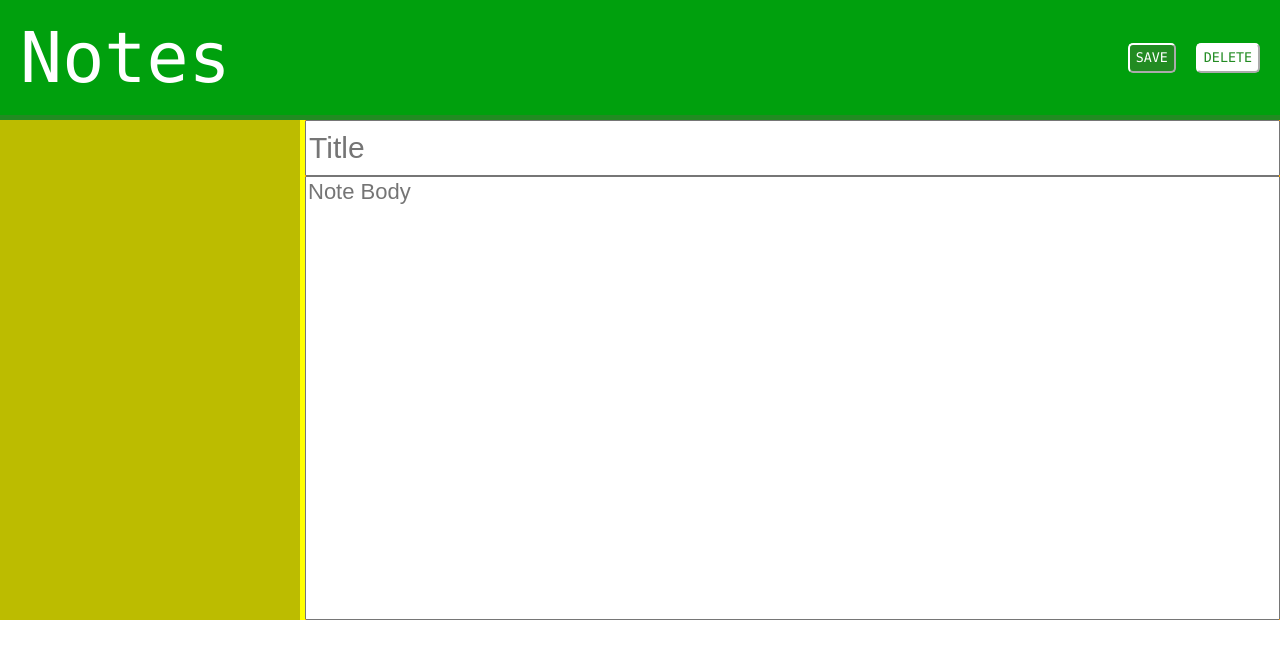
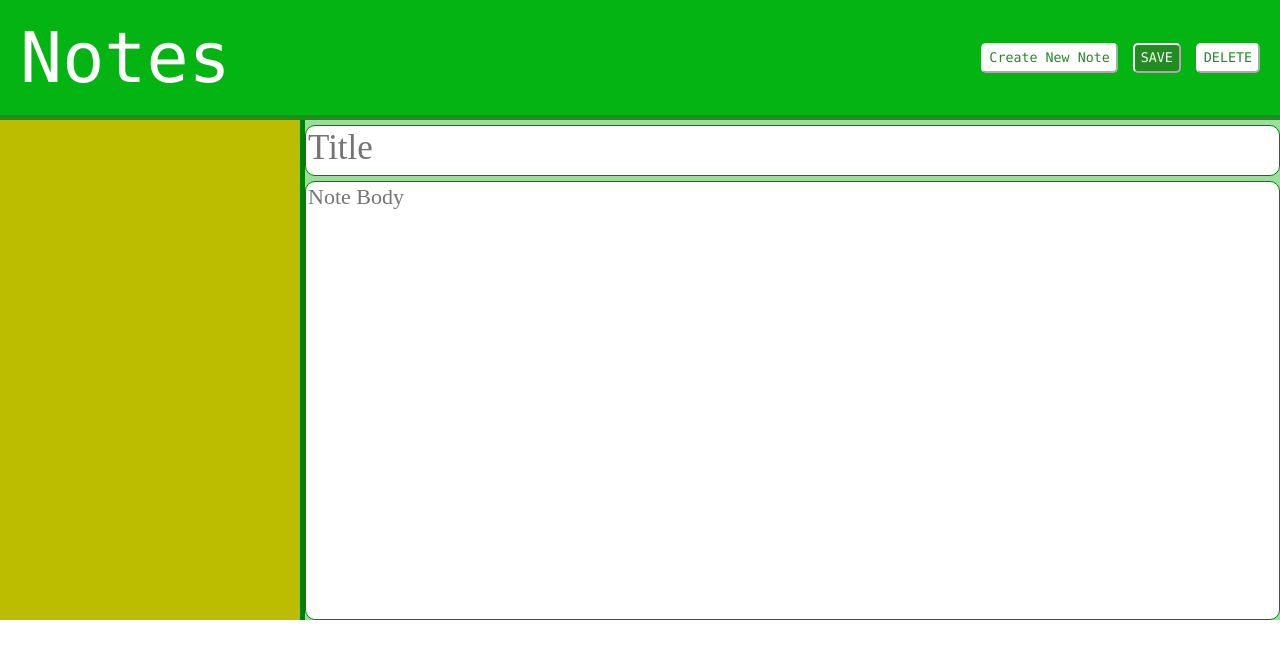
Before and after one commit to SyedAsghar2/Notes-app-project, a Node project: template views/index.ejs in a window 1280 px wide. Shown: the top 659 px of the page. Run offline with Node 20 templates, Linux system fonts and the light colour scheme; the template is opened without the code that fills it, so the values that code supplies are empty; some libraries are stand-ins or nearby versions.

Commit message:
Created saved notes buttons and create new notes

```diff
--- a/public/css/style.css
+++ b/public/css/style.css
@@ -5,7 +5,7 @@ body {
 }
 
 .header-container {
-    background-color: rgb(0, 160, 13);
+    background-color: rgb(3, 180, 18);
     height: 120px;
     right: 0px;
     left: 0px;
@@ -15,7 +15,7 @@ body {
     border-color: forestgreen;
     display: flex;
     align-items: center;
-    gap: 20px
+    gap: 15px
 }
 
 .header-container .title {
@@ -25,8 +25,20 @@ body {
     margin-left: 20px;
 }
 
+.header-container .new-note-link{
+    margin-left:auto
+}
+
+.header-container .new-note{
+    color: forestgreen;
+    background-color: white;
+    height: 30px;
+    border-color: white;
+    border-radius: 5px;
+    font-family: 'Consolas'
+}
+
 .header-container .save-note {
-    margin-left: auto;
     background-color: forestgreen;
     color: white;
     height: 30px;;
@@ -50,7 +62,7 @@ body {
     font-family: 'Consolas';
 }
 
-.header-container .delete-note:hover {
+.header-container .delete-note:hover, .new-note:hover {
     cursor: pointer;
     background-color: rgb(199, 199, 199);
 }
@@ -66,35 +78,83 @@ body {
     height: 500px;
     right: 0px;
     width: 300px;
+    display: flex;
+    flex-direction: column;
+    gap: 5px;
 }
+
+.saved-notes-container .note-button-link{
+    display:flex;
+    flex-direction: column;
+}
+
+a:link {
+  text-decoration: none;
+}
+
+a:visited {
+  text-decoration: none;
+}
+
+a:hover {
+  text-decoration: none;
+}
+
+a:active {
+  text-decoration: none;
+}
+
+.saved-notes-container .note-button {
+    background-color: white;
+    color: black;
+    height: 50px;
+    font-family: 'Consolas';
+    font-size: 15px;
+}
+
+.saved-notes-container .note-button:hover {
+    cursor: pointer;
+    background-color: rgb(194, 194, 194) ;
+}
+
 
 .note-page-container {
     box-sizing: border-box;
     border-left: 5px;
     border-left-style: solid ;
-    border-color: yellow;
-    background-color: orange;
+    border-color: green;
+    background-color: rgb(153, 222, 153);
     height: 500px;
     flex-grow: 1;
     display:flex;
-
 }
 
 .note-page-container  #current-note{
     display: flex;
     flex-direction: column;
     flex:1;
+    gap: 5px;
 }
 
 .note-page-container #current-note #note-title {
-    font-size:30px; ;
-    height: 50px;
-    font-family: sans-serif;
+    font-size:35px;
+    height: 45px;
+    margin-top: 5px;
+    resize: none;
+    font-family: "Cosolas";
+    border-color: green;
+    border-radius: 10px;
 }
 
 .note-page-container #current-note #note-body{
     resize: none;
     flex:1;
     font-size: 22px;
-    font-family: sans-serif
+    font-family: "Cosolas";
+    border-color: green;
+    border-radius: 10px;
 }
+
+textarea::placeholder {
+  font-family: "Cosolas";
+}
--- /dev/null
+++ b/server.js
@@ -0,0 +1,78 @@
+import express from "express";
+import bodyParser from "body-parser";
+import expressLayouts from 'express-ejs-layouts';
+
+const app = express();
+const port = 3000;
+
+app.use(bodyParser.urlencoded({extended:true}))
+
+//Static Files
+app.use(express.static("public"));
+
+//Set Templating Engine
+app.use(expressLayouts)
+app.set('views', './views')
+app.set('layout', 'index.ejs') //express-ejs-layouts automaticly looks for a file called "layout.ejs" for the layout. This is to set the layout to our own ejs file
+app.set('view engine', 'ejs')
+
+//Saved Notes Data
+const allNotes = [
+    {
+        id:1,
+        title:"My first note title",
+        content:"The content of my first note"
+    },
+    {
+        id:2,
+        title:"My second note title",
+        content:"The content of my second note"
+    },
+    {
+        id:3,
+        title:"My third note title",
+        content:"The content of my third note"
+    },
+    {
+        id:4,
+        title:"My fourth note title",
+        content:"The content of my fourth note"
+    },
+    {
+        id:5,
+        title:"My fifth note title",
+        content:"The content of my fifth note"
+    },
+    {
+        id:6,
+        title:"My sixth note title",
+        content:"The content of my sixth note"
+    },
+]
+
+const startingNote = [{
+    id:0,
+    title:"",
+    content:""
+}]
+
+
+//Navigation
+app.get('/', (req, res) => {
+    startingNote.id = allNotes.at(-1).id + 1
+    const note = startingNote
+    res.render("index.ejs", {allNotes, note});
+})
+
+app.get('/:id', (req, res) => {
+  const id = req.params.id
+  const note = allNotes.find(note => note.id == id)
+  res.render("index.ejs", {allNotes, note})
+})
+
+
+
+
+app.listen(port, () => {
+  console.log(`Listening on port ${port}`);
+});
--- a/views/index.ejs
+++ b/views/index.ejs
@@ -9,18 +9,24 @@
   <body>
     <div class="header-container">
         <div class="title">Notes</div>
+        <a class="new-note-link" href = "/"><button class = "new-note">Create New Note</button></a>
         <button class = "save-note" type="submit" form="current-note">SAVE</button>
         <button class = "delete-note" type="submit" form="current-note">DELETE</button>
     </div>
 
     <div class="body-container">
-      <div class="saved-notes-container"></div>
+      <div class="saved-notes-container">
+        <% allNotes.forEach(note => { %>
+         <a class="note-button-link" href = "/<%= note.id %>"><button class="note-button"><%= note.title %></button></a>
+       <% }); %>
+      </div>
       <div class="note-page-container">
         <form id="current-note" action="/submit" method="POST">
-            <input type="text" id="note-title" name="note-title" placeholder="Title">
-            <textarea id="note-body" name="note-body" placeholder="Note Body"></textarea>
+            <textarea id="note-title" name="note-title" placeholder="Title"><%=note.title %></textarea>
+            <textarea id="note-body" name="note-body" placeholder="Note Body"><%=note.content%></textarea>
         </form>
       </div>
     </div>
+    <script type="module" src="/js/index.js"></script>
   </body>
 </html>
```
Also changed, not shown: index.js (deleted, +0 -37 lines), public/js/index.js (added).
